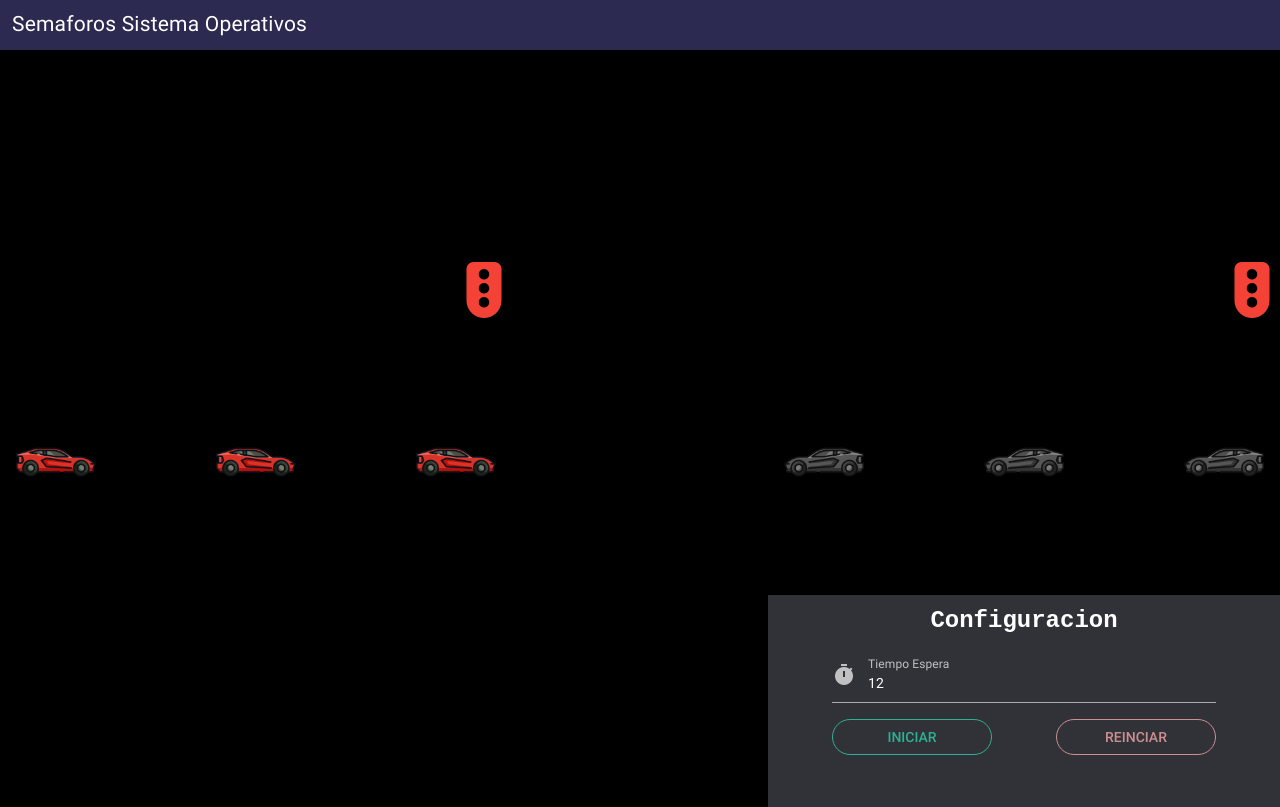
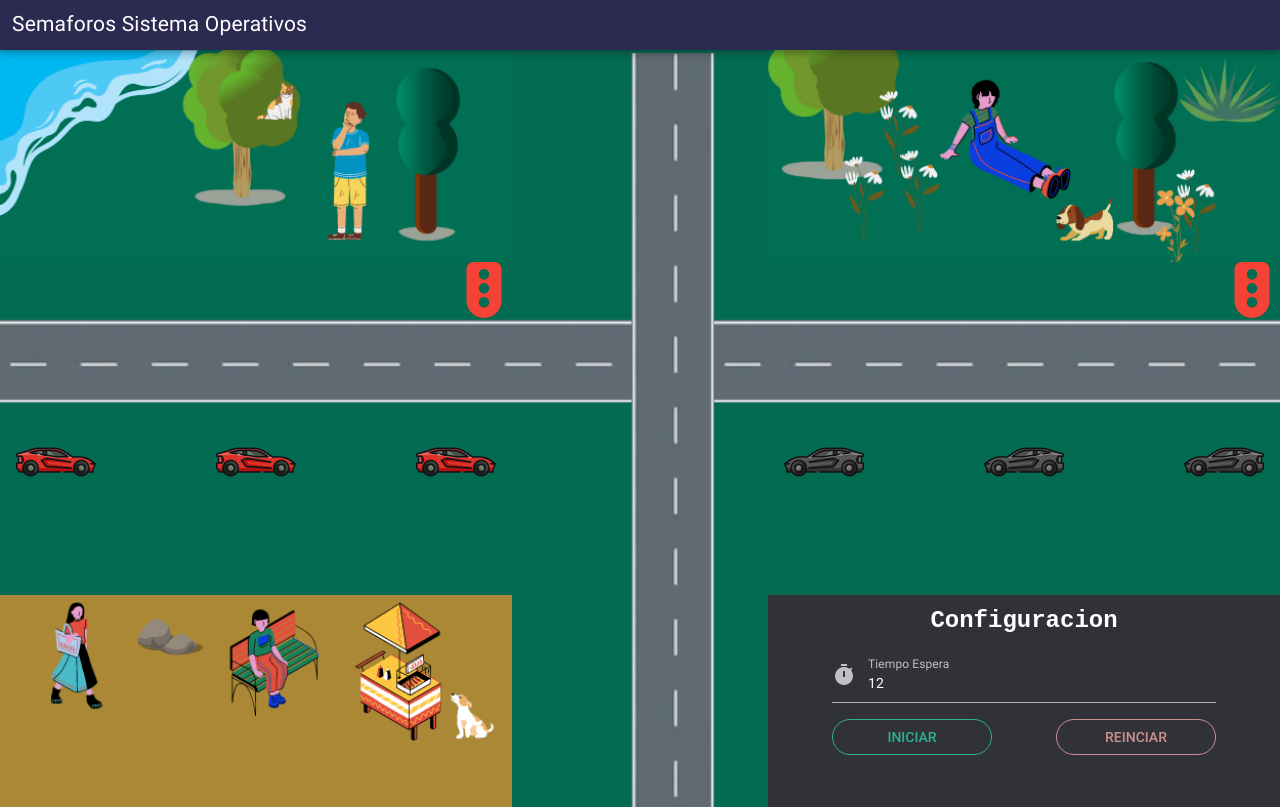
Before and after one commit to EbGu3/Sem-forosSO, a plain HTML site: page index.html in a window 1280 px wide. Drawn offline with Linux system fonts and the light colour scheme; the site is published under a folder, as on GitHub Pages, so addresses that start at the root find nothing.

Commit message:
Update style.css
editando archivo

```diff
--- a/css/style.css
+++ b/css/style.css
@@ -1 +1 @@
-.contedor{background-image:url(/img/carril3.png)!important;display:grid;grid-template-rows:28% 44% 28%;height:94.6vh;width:100%}.contedor,.fondo-1{background-repeat:no-repeat;background-size:cover;position:relative}.fondo-1{background-image:url(/img/img1.png)!important}.fondo-2{background-image:url(/img/img2.png)!important}.fondo-2,.fondo-3{background-repeat:no-repeat;background-size:cover;position:relative}.fondo-3{background-image:url(/img/img3.png)!important}.fondo-4{background-image:url(/img/img4.png)!important;background-repeat:no-repeat;background-size:cover;position:relative}
+.contedor{background-image:url(../img/carril3.png)!important;display:grid;grid-template-rows:28% 44% 28%;height:94.6vh;width:100%}.contedor,.fondo-1{background-repeat:no-repeat;background-size:cover;position:relative}.fondo-1{background-image:url(../img/img1.png)!important}.fondo-2{background-image:url(../img/img2.png)!important}.fondo-2,.fondo-3{background-repeat:no-repeat;background-size:cover;position:relative}.fondo-3{background-image:url(../img/img3.png)!important}.fondo-4{background-image:url(../img/img4.png)!important;background-repeat:no-repeat;background-size:cover;position:relative}
```
